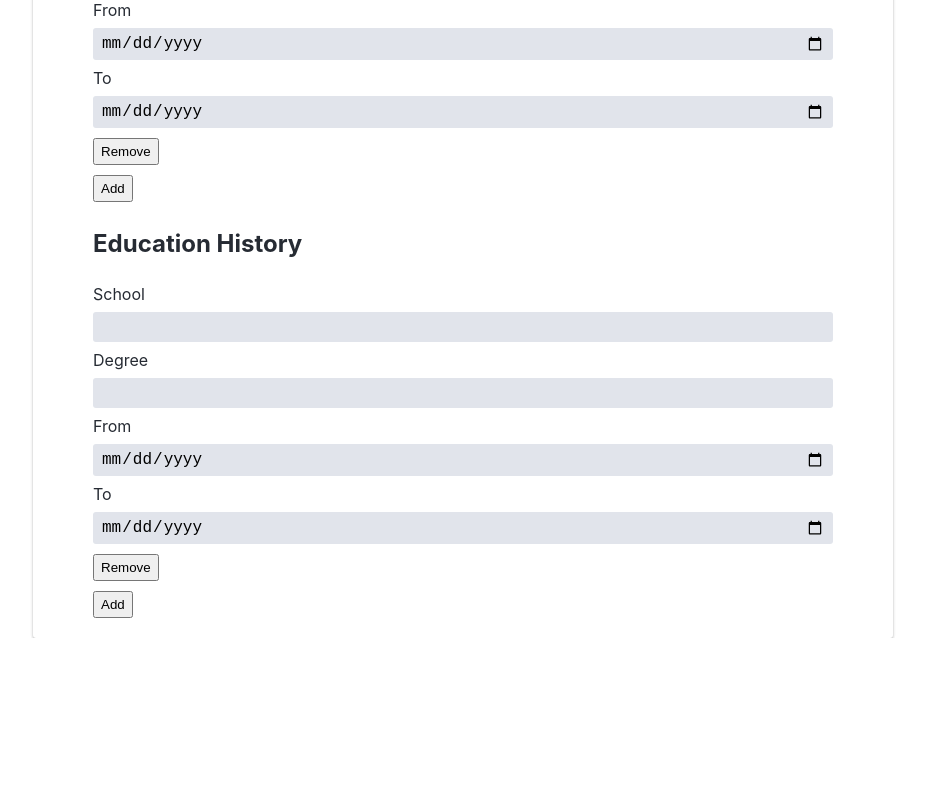
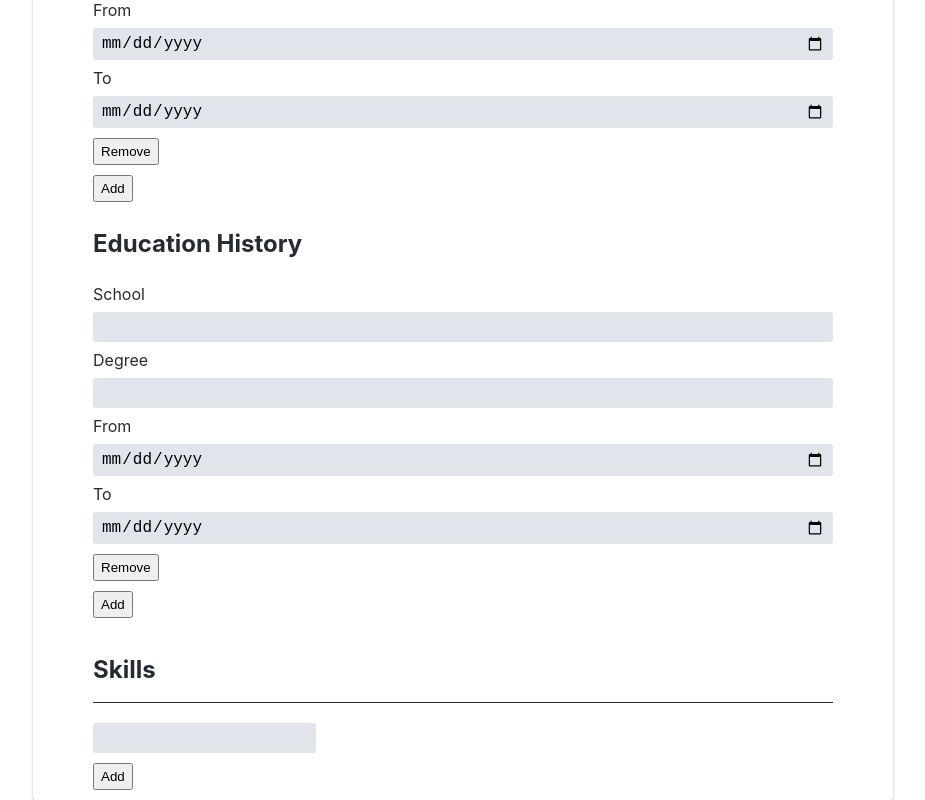
Before and after one commit to vishnusj1/cv-app, a React (Create React App) app: page / in a window 1280 px wide. Shown: the part 854-1654 px from the top of the page, without its empty margins (177-1102 px from the left). Before the commit the page ends 1492 px from the top, so only its background shows below. Built offline with nearby package versions, Linux system fonts and the light colour scheme.

Commit message:
Add Skills

```diff
--- a/package.json
+++ b/package.json
@@ -3,6 +3,10 @@
   "version": "0.1.0",
   "private": true,
   "dependencies": {
+    "@fortawesome/fontawesome-svg-core": "^1.3.0",
+    "@fortawesome/free-regular-svg-icons": "^6.0.0",
+    "@fortawesome/free-solid-svg-icons": "^6.0.0",
+    "@fortawesome/react-fontawesome": "^0.1.17",
     "@testing-library/jest-dom": "^5.16.2",
     "@testing-library/react": "^12.1.3",
     "@testing-library/user-event": "^13.5.0",
--- a/src/App.css
+++ b/src/App.css
@@ -183,3 +183,27 @@ hr {
 .changeMode:hover {
   background-color: rgb(51, 118, 66);
 }
+/* Skills */
+/* Form */
+.skills {
+  margin-top: 20px;
+  text-transform: capitalize;
+  border-bottom: 1px solid #262b33;
+}
+.skills ul {
+  list-style: none;
+  display: flex;
+  flex-flow: row wrap;
+}
+.skills li {
+  display: inline-block;
+  background-color: #e1e4eb;
+  padding: 0.3rem 0.5rem;
+  margin-right: 0.5rem;
+  margin-bottom: 0.5rem;
+  border-radius: 3px;
+}
+.skills li span {
+  margin-left: 0.3rem;
+  cursor: pointer;
+}
--- a/src/App.js
+++ b/src/App.js
@@ -34,6 +34,7 @@ class App extends React.Component {
           to: '',
         },
       ],
+      skills: [],
       preview: false,
     };
     this.handlePersonalChange = this.handlePersonalChange.bind(this);
@@ -44,6 +45,7 @@ class App extends React.Component {
     this.addEducation = this.addEducation.bind(this);
     this.removeEducationForm = this.removeEducationForm.bind(this);
     this.changeViewMode = this.changeViewMode.bind(this);
+    this.addSkill = this.addSkill.bind(this);
   }
   handlePersonalChange(e) {
     const { name, value } = e.target;
@@ -124,6 +126,18 @@ class App extends React.Component {
       professional: [...obj],
     }));
   }
+
+  addSkill(e) {
+    e.preventDefault();
+    const skills = this.state.skills.concat(e.target.skills.value);
+    this.setState(
+      () => ({ skills }),
+      () => {
+        e.target.skills.value = '';
+      }
+    );
+  }
+
   changeViewMode() {
     this.setState((prevState) => ({
       ...prevState,
@@ -149,6 +163,7 @@ class App extends React.Component {
             onAddEducation={this.addEducation}
             onRemoveProfession={this.removeProfessionalForm}
             onRemoveEducation={this.removeEducationForm}
+            onAddSkill={this.addSkill}
           />
         )}
       </div>
--- a/src/components/form/Form.js
+++ b/src/components/form/Form.js
@@ -2,13 +2,15 @@ import React from 'react';
 import PersonalForm from './PersonalForm';
 import EducationForm from './EducationForm';
 import ProfessionalForm from './ProfessionalForm';
+import SkillForm from './SkillForm';
 
 class Form extends React.Component {
   render() {
-    const { personal, education, professional } = this.props.cv;
+    const { personal, education, professional, skills } = this.props.cv;
     const { onChangePersonal, onChangeProfessional, onChangeEducation } = this.props;
     const { onAddEducation, onAddProfession } = this.props;
     const { onRemoveEducation, onRemoveProfession } = this.props;
+    const { onAddSkill } = this.props;
     return (
       <div className="container">
         <PersonalForm personalInfo={personal} handleChange={onChangePersonal} />
@@ -24,6 +26,7 @@ class Form extends React.Component {
           addForm={onAddEducation}
           removeForm={onRemoveProfession}
         />
+        <SkillForm skills={skills} addSkill={onAddSkill} />
       </div>
     );
   }
--- /dev/null
+++ b/src/components/form/SkillForm.js
@@ -0,0 +1,32 @@
+import React from 'react';
+import { FontAwesomeIcon } from '@fortawesome/react-fontawesome';
+import { faXmark } from '@fortawesome/free-solid-svg-icons';
+import uniqid from 'uniqid';
+
+export default class SkillForm extends React.Component {
+  render() {
+    const skillList = this.props.skills.map((skill) => (
+      <li key={uniqid()}>
+        {skill}
+        <span>
+          <FontAwesomeIcon icon={faXmark} />
+        </span>
+      </li>
+    ));
+    const { addSkill } = this.props;
+    return (
+      <section className="SkillForm">
+        <h2>Skills</h2>
+        <div className="skills">
+          <ul>{skillList}</ul>
+        </div>
+        <form action="" className="form" onSubmit={(e) => addSkill(e)}>
+          <input type="text" name="skills" id="skills" className="mg-r-a" />
+          <button type="submit" className="btn add">
+            Add
+          </button>
+        </form>
+      </section>
+    );
+  }
+}
--- a/src/components/preview/Side.js
+++ b/src/components/preview/Side.js
@@ -1,7 +1,17 @@
 import React from 'react';
+import uniqid from 'uniqid';
 export default class Side extends React.Component {
   render() {
     const { email, phone } = this.props.cv.personal;
+    const { skills } = this.props.cv;
+    const skillList = skills.map((skill) => {
+      if (skills.indexOf(skill) === skills.length - 1) {
+        return <span key={uniqid()}>{skill}</span>;
+      } else {
+        return <span key={uniqid()}>{skill}, </span>;
+      }
+    });
+
     return (
       <div className="side">
         <div>
@@ -11,10 +21,7 @@ export default class Side extends React.Component {
         </div>
         <div>
           <h3>Skills</h3>
-          <p>lorem ipsum</p>
-          <p>lorem ipsum</p>
-          <p>lorem ipsum</p>
-          <p>lorem ipsum</p>
+          <p>{skillList}</p>
         </div>
       </div>
     );
```
Also changed, not shown: 1 other file (tests, documents, lock files or other folders).
